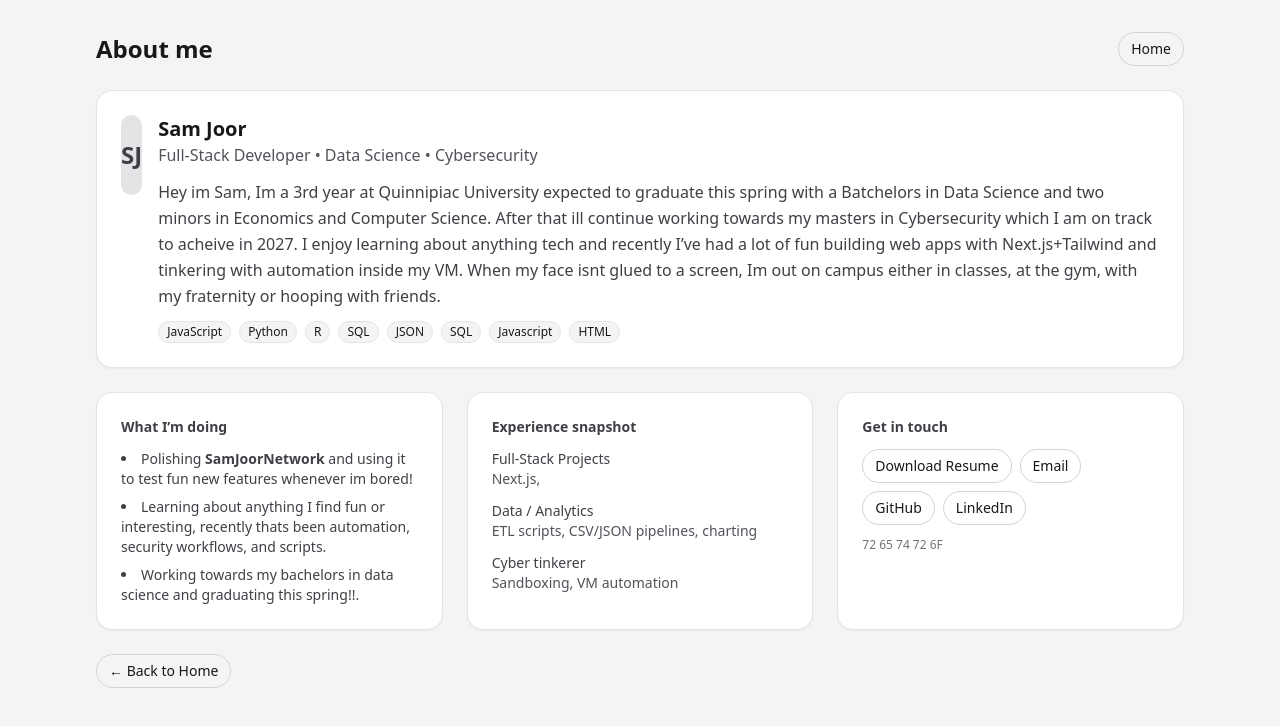
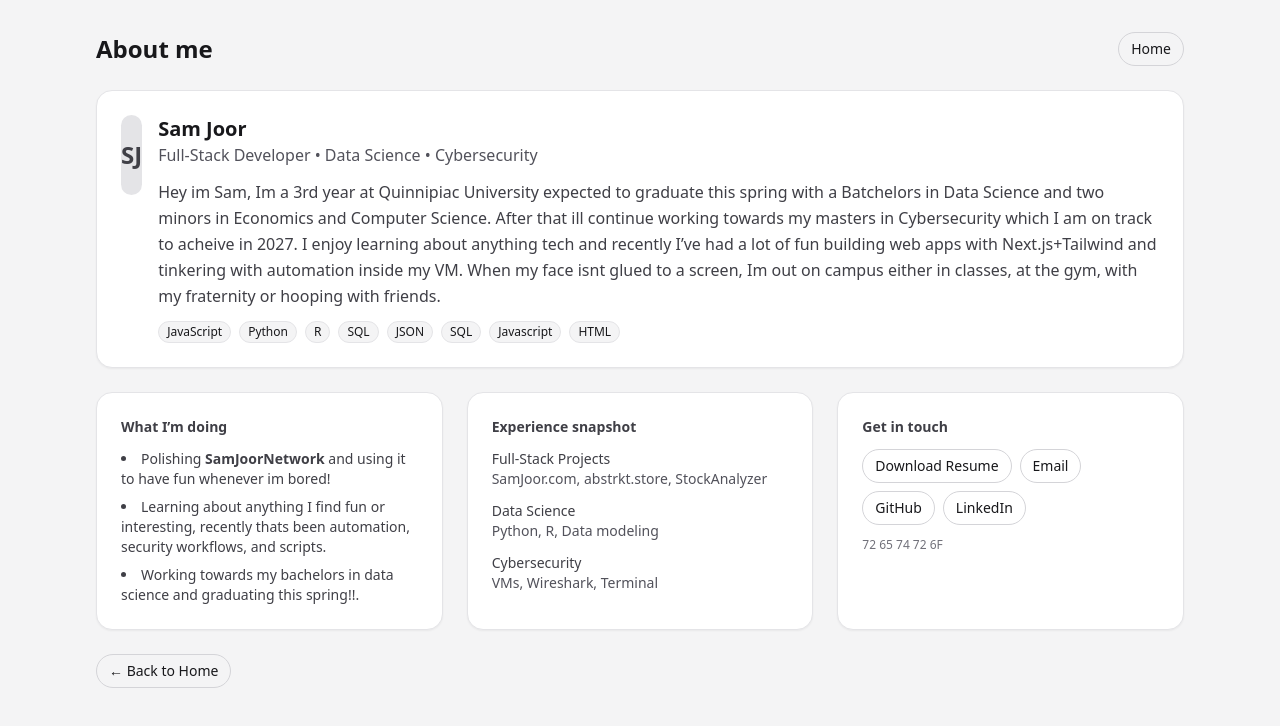
Before and after one commit to SamJoor/SamJoorNetwork, a Next.js app: page /aboutme in a window 1280 px wide. Shown: the top 726 px of the page. Built offline with nearby package versions, Linux system fonts and the light colour scheme.

Commit message:
added DB project

```diff
--- a/app/aboutme/page.tsx
+++ b/app/aboutme/page.tsx
@@ -47,7 +47,7 @@ export default function AboutPage() {
         <section className="card p-6">
           <h3 className="text-sm font-semibold text-zinc-700">What I’m doing</h3>
           <ul className="mt-3 list-disc list-inside text-sm text-zinc-700 space-y-2">
-            <li>Polishing <strong>SamJoorNetwork</strong> and using it to test fun new features whenever im bored!</li>
+            <li>Polishing <strong>SamJoorNetwork</strong> and using it to have fun whenever im bored!</li>
             <li>Learning about anything I find fun or interesting, recently thats been automation, security workflows, and scripts.</li>
             <li>Working towards my bachelors in data science and graduating this spring!!.</li>
           </ul>
@@ -59,15 +59,15 @@ export default function AboutPage() {
           <ul className="mt-3 text-sm text-zinc-700 space-y-3">
             <li>
               <div className="font-medium">Full-Stack Projects</div>
-              <div className="text-zinc-600">Next.js, </div>
+              <div className="text-zinc-600">SamJoor.com, abstrkt.store, StockAnalyzer </div>
             </li>
             <li>
-              <div className="font-medium">Data / Analytics</div>
-              <div className="text-zinc-600">ETL scripts, CSV/JSON pipelines, charting</div>
+              <div className="font-medium">Data Science</div>
+              <div className="text-zinc-600">Python, R, Data modeling</div>
             </li>
             <li>
-              <div className="font-medium">Cyber tinkerer</div>
-              <div className="text-zinc-600">Sandboxing, VM automation</div>
+              <div className="font-medium">Cybersecurity</div>
+              <div className="text-zinc-600">VMs, Wireshark, Terminal</div>
             </li>
           </ul>
         </section>
--- a/app/projects/page.tsx
+++ b/app/projects/page.tsx
@@ -31,7 +31,16 @@ const projects = [
       tags: ["Next.js", "Tailwind", "Vercel", "Git", "SQL", "Love", "/api", "/coffee"],
       links: [{ label: "You're already here!", href: "#" }],
   },
-];
+  {
+      title: "Stock Analyzer",
+      date: "2025",
+      blurb: "A stock analysis dashboard that utilizes an LLM, Python, React and APIs to analyze stocks and provide buy/hold/sell recommendations",
+      tags: ["Next.js", "Python", "APIs", "Git", "SQL", "LLM", "Machine Learning",],
+      links: [{ label: "School project taken too far", href: "#" }],
+  },
+  ];
+
+
 
 export default function ProjectsPage() {
   return (
```
